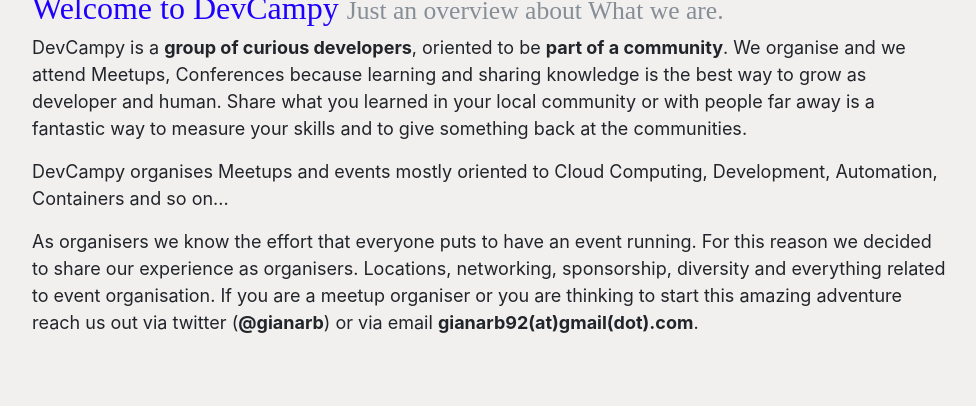
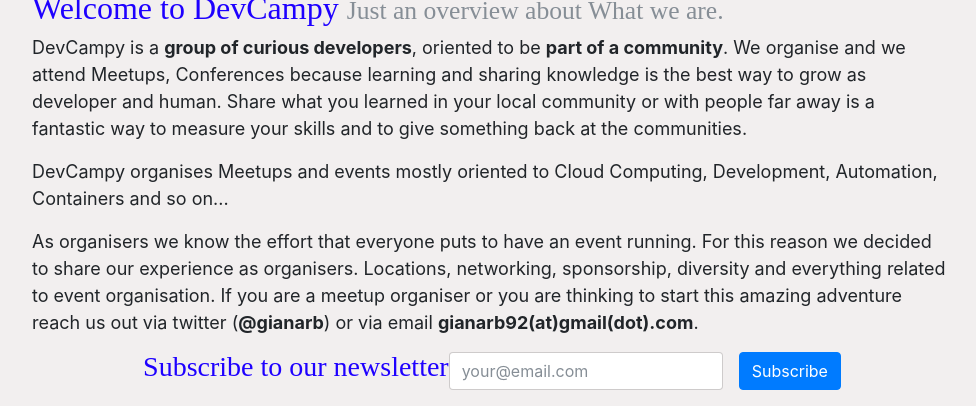
Before and after one commit to xrmx/devcampy.com, a Jekyll site: the page built from index.md, in a window 1280 px wide, cut to the strip 955-1361 px from the top of the page. Shown: the whole strip, without its empty margins (148-1124 px from the left). Built offline with Jekyll 4.4.1, drawn with Linux system fonts in a browser that asks for light colours; nearby versions of some CDN libraries; some web fonts are replaced; before the commit the page ends 1322 px from its top, so only the background shows below that.

Commit message:
added newsletter

```diff
--- /dev/null
+++ b/_includes/mailing-list.html
@@ -0,0 +1,32 @@
+<!-- Begin MailChimp Signup Form -->
+<div class="row" id="mc_embed_signup">
+	<div class="col"></div>
+	<form class="validate col-md-auto form-inline" action="//gianarb.us2.list-manage.com/subscribe/post?u=03581a38fd820a06b0898c802&amp;id=4575924f3f" method="post" id="mc-embedded-subscribe-form" name="mc-embedded-subscribe-form" target="_blank" novalidate>
+		<div class="form-group">
+			<h3>Subscribe to our newsletter </h3>
+	  	</div>
+		<div class="form-group" id="mc_embed_signup_scroll">
+			<div class="mc-field-group">
+				<input type="email" value="" placeholder="your@email.com" name="EMAIL" class="form-control required email" id="mce-EMAIL">
+			</div>
+			<div id="mce-responses" class="clear">
+				<div class="response" id="mce-error-response" style="display:none"></div>
+				<div class="response" id="mce-success-response" style="display:none"></div>
+			</div>    <!-- real people should not fill this in and expect good things - do not remove this or risk form bot signups-->
+			<div style="position: absolute; left: -5000px;" aria-hidden="true"><input type="text" name="b_03581a38fd820a06b0898c802_4575924f3f" tabindex="-1" value=""></div>
+			<div class="clear"><input style="margin-left:1rem" type="submit" value="Subscribe" name="subscribe" id="mc-embedded-subscribe" class="button btn btn-primary"></div>
+		</div>
+	</form>
+	<div class="col"></div>
+</div>
+
+<!--End mc_embed_signup-->
+
+
+<!--<form class="form-inline">-->
+  <!--<div class="form-group mx-sm-3">-->
+    <!--<label for="inputPassword2" class="sr-only">Password</label>-->
+    <!--<input type="password" class="form-control" id="inputPassword2" placeholder="Password">-->
+  <!--</div>-->
+  <!--<button type="submit" class="btn btn-primary">Confirm identity</button>-->
+<!--</form>-->
--- a/_layouts/post.html
+++ b/_layouts/post.html
@@ -11,5 +11,8 @@
         </div>
     </div>
 </div>
+<div class="container">
+    {% include mailing-list.html %}
+</div>
 
 {% include footer.html %}
--- a/_layouts/talk.html
+++ b/_layouts/talk.html
@@ -47,6 +47,10 @@
     </div>
 </div>
 
+<div class="container gen-pad">
+    {% include mailing-list.html %}
+</div>
+
 {% include footer.html %}
 
 <script>
--- a/index.md
+++ b/index.md
@@ -71,6 +71,9 @@
 			</div>
 		</div>
 	</div>
+	<div class="container">
+		{% include mailing-list.html %}
+	</div>
 </div>
 
 {% include footer.html %}
--- a/talks.html
+++ b/talks.html
@@ -45,4 +45,8 @@
 	</div>
 </div>
 
+<div class="container">
+    {% include mailing-list.html %}
+</div>
+
 {% include footer.html %}
```
Also changed, not shown: 1 other file.
